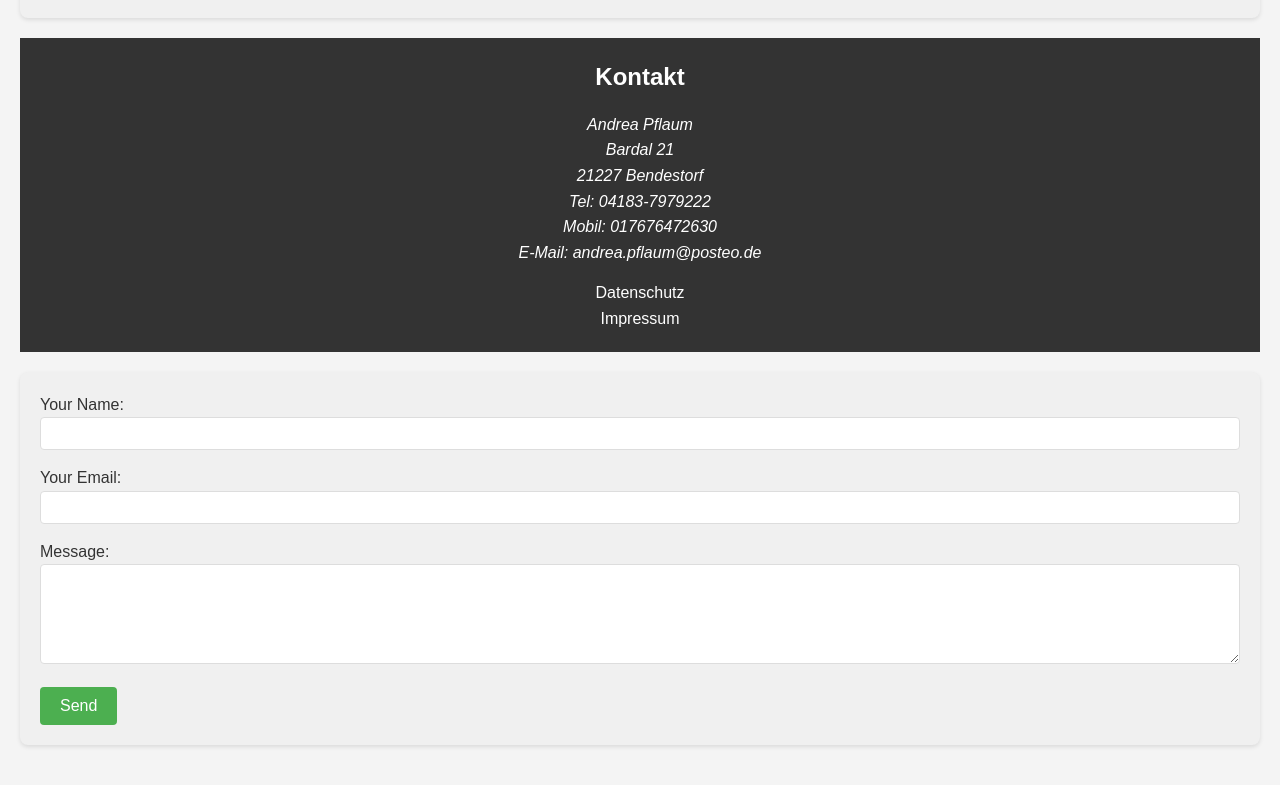
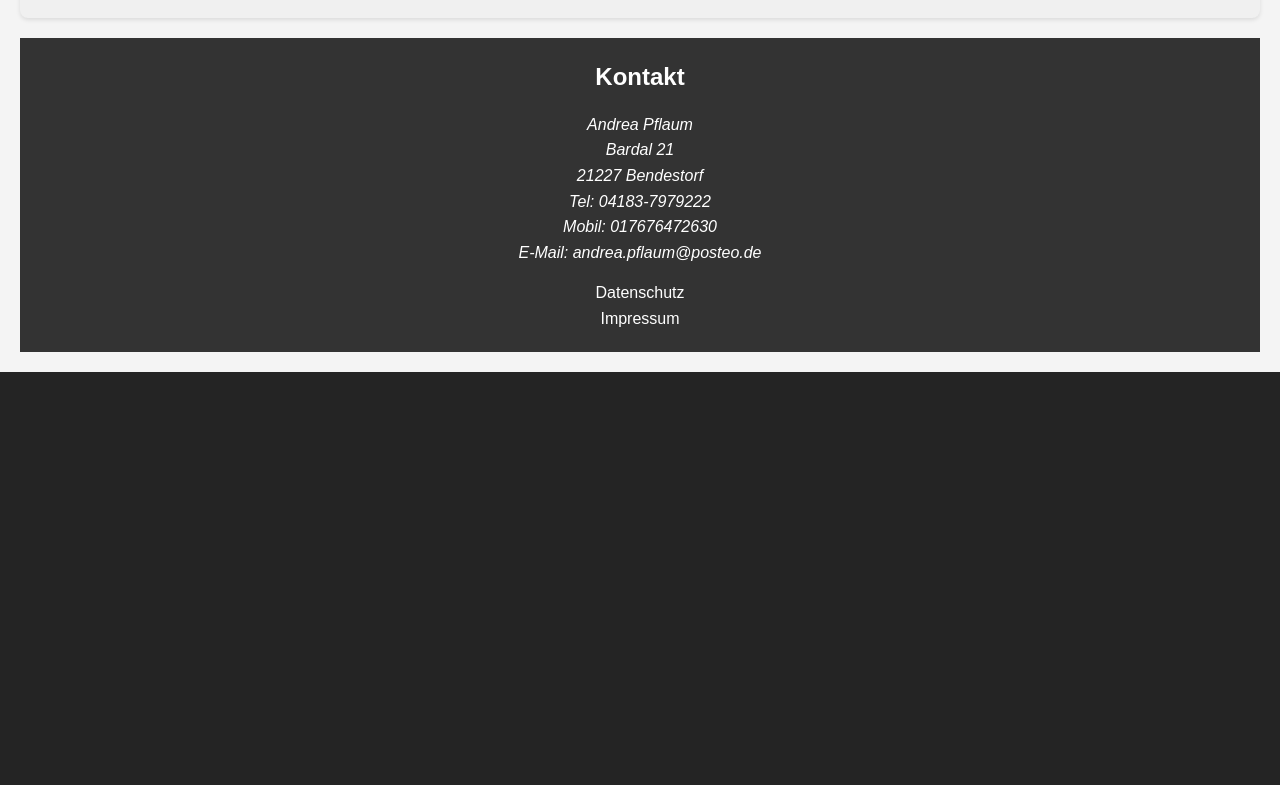
Before and after one commit to fabiobrauer/WaldbodenKonzept, a React (Vite) app: page /Kontakt in a window 1280 px wide. Shown: the part 565-1350 px from the top of the page. After the commit the page ends 937 px from the top, so only its background shows below. Built offline with nearby package versions, Linux system fonts and the light colour scheme.

Commit message:
test deploy

```diff
--- a/index.html
+++ b/index.html
@@ -8,21 +8,6 @@
   </head>
   <body>
     <div id="root"></div>
-    <form name="contact" method="POST" data-netlify="true">
-      <input type="hidden" name="form-name" value="contact" />
-      <p>
-          <label>Your Name: <input type="text" name="name" /></label>
-      </p>
-      <p>
-          <label>Your Email: <input type="email" name="email" /></label>
-      </p>
-      <p>
-          <label>Message: <textarea name="message"></textarea></label>
-      </p>
-      <p>
-          <button type="submit">Send</button>
-      </p>
-    </form>
     <script type="module" src="/src/main.jsx"></script>
   </body>
 </html>
--- a/src/Pages/Kontakt.jsx
+++ b/src/Pages/Kontakt.jsx
@@ -3,7 +3,7 @@
 
 function Kontakt() {
   return (
-    <form name="contact" method="POST" data-netlify="true">
+    <form name="contact" method="POST" data-netlify="true" nf_debug="true">
       <input type="hidden" name="form-name" value="contact" />
       <p>
           <label>Your Name: <input type="text" name="name" /></label>
```
